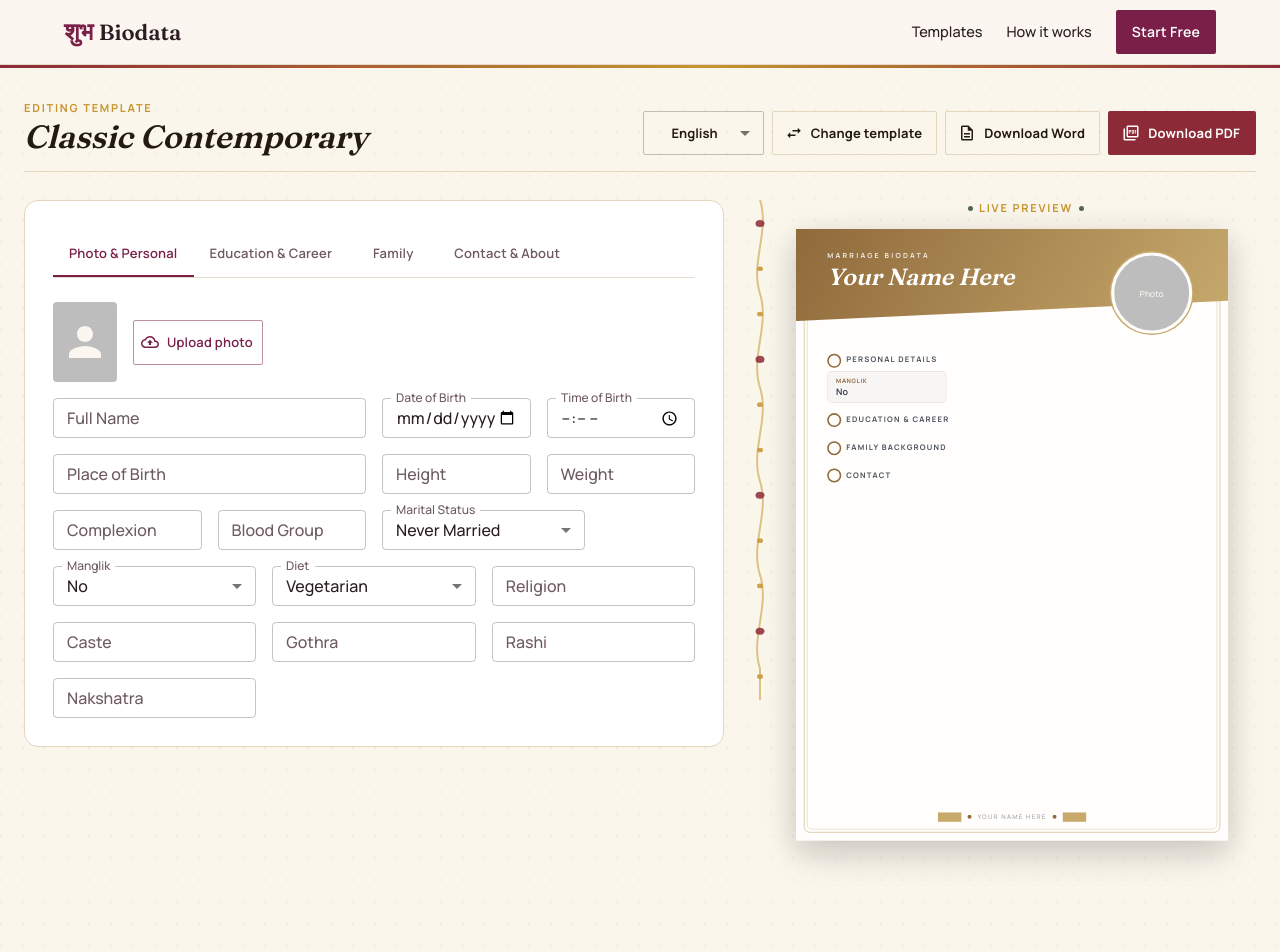
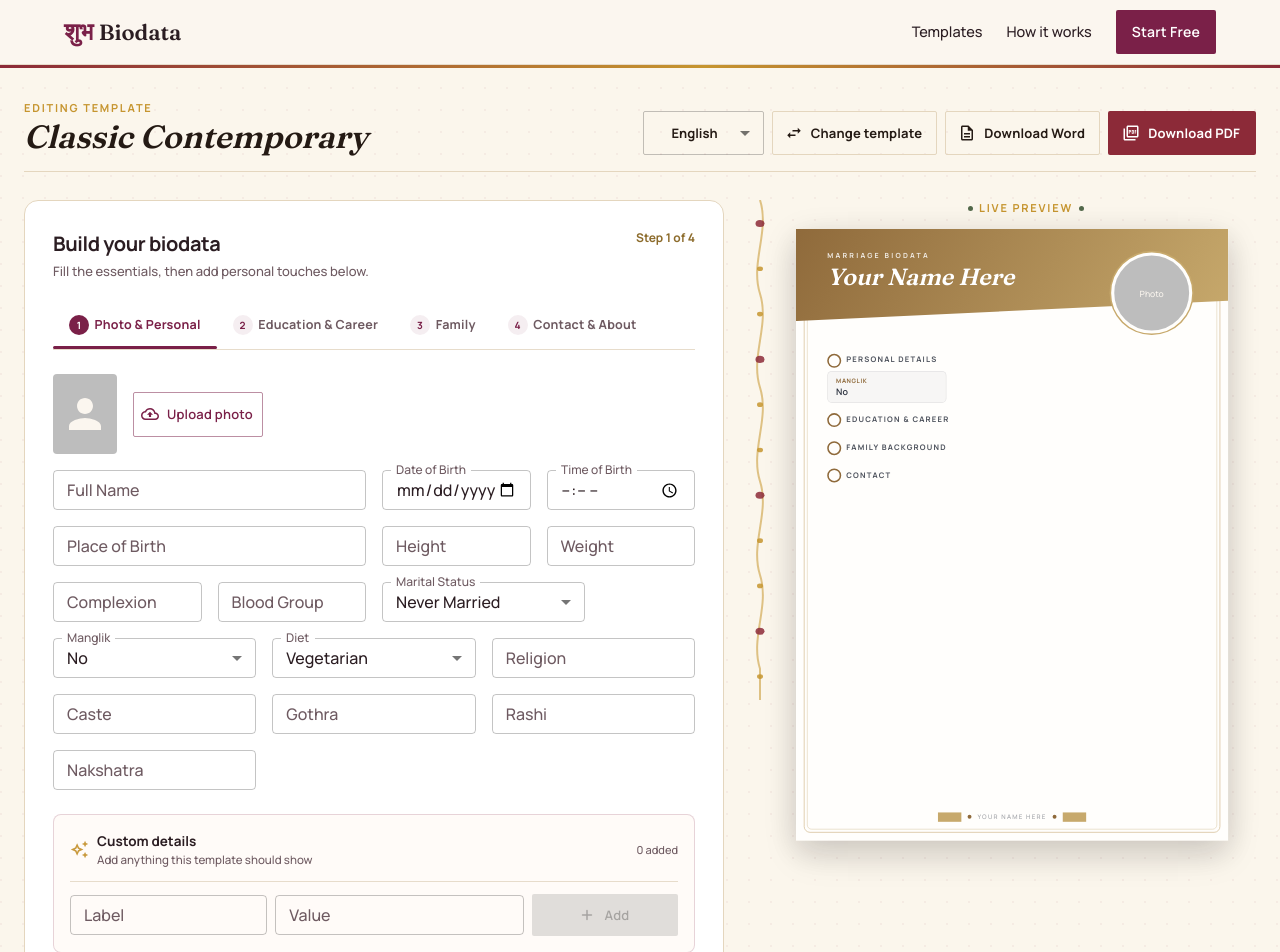
Before and after one commit to Ranjeet-lohar/Shubh-Biodata, a Next.js app: page /editor/classic-contemporary in a window 1280 px wide. Shown: the top 952 px of the page. Built offline with nearby package versions, Linux system fonts and the light colour scheme.

Commit message:
code update

```diff
--- a/src/components/BiodataForm.tsx
+++ b/src/components/BiodataForm.tsx
@@ -1,9 +1,14 @@
 "use client";
 
 import { useState, ChangeEvent } from "react";
-import { Box, Tabs, Tab, TextField, Grid, MenuItem, Avatar, Button } from "@mui/material";
+import { Box, Tabs, Tab, TextField, Grid, MenuItem, Avatar, Button, Paper, IconButton, Divider } from "@mui/material";
 import { Typography } from "@mui/material";
 import UploadIcon from "@mui/icons-material/CloudUploadOutlined";
+import AddIcon from "@mui/icons-material/AddRounded";
+import EditIcon from "@mui/icons-material/EditOutlined";
+import DeleteIcon from "@mui/icons-material/DeleteOutline";
+import CheckIcon from "@mui/icons-material/CheckRounded";
+import AutoAwesomeIcon from "@mui/icons-material/AutoAwesomeOutlined";
 import { BiodataFormData } from "@/lib/types";
 
 type Props = {
@@ -12,14 +17,97 @@ type Props = {
 };
 
 const tabs = ["Photo & Personal", "Education & Career", "Family", "Contact & About"];
+type ExtraSection = "personal" | "education" | "family" | "contact";
+
+function CustomDetails({ section, data, onChange }: { section: ExtraSection; data: BiodataFormData; onChange: (data: BiodataFormData) => void }) {
+  const [label, setLabel] = useState("");
+  const [value, setValue] = useState("");
+  const [editingIndex, setEditingIndex] = useState<number | null>(null);
+  const items = data.extras?.[section] || [];
+
+  const reset = () => {
+    setLabel("");
+    setValue("");
+    setEditingIndex(null);
+  };
+
+  const save = () => {
+    if (!label.trim() || !value.trim()) return;
+    const nextItems = [...items];
+    const item = { label: label.trim(), value: value.trim() };
+    if (editingIndex === null) nextItems.push(item);
+    else nextItems[editingIndex] = item;
+    onChange({ ...data, extras: { ...data.extras, [section]: nextItems } });
+    reset();
+  };
+
+  const edit = (index: number) => {
+    setLabel(items[index].label);
+    setValue(items[index].value);
+    setEditingIndex(index);
+  };
+
+  const remove = (index: number) => {
+    onChange({ ...data, extras: { ...data.extras, [section]: items.filter((_, itemIndex) => itemIndex !== index) } });
+    if (editingIndex === index) reset();
+  };
+
+  return (
+    <Paper variant="outlined" sx={{ mt: 3, p: { xs: 1.5, sm: 2 }, borderRadius: 2, borderColor: "rgba(122,32,72,0.18)", bgcolor: "rgba(255,250,246,0.72)" }}>
+      <Box sx={{ display: "flex", alignItems: "center", justifyContent: "space-between", gap: 1, mb: 1.5 }}>
+        <Box sx={{ display: "flex", alignItems: "center", gap: 1 }}>
+          <AutoAwesomeIcon sx={{ color: "secondary.main", fontSize: 19 }} />
+          <Box>
+            <Typography sx={{ fontWeight: 800, fontSize: 13.5 }}>Custom details</Typography>
+            <Typography sx={{ color: "text.secondary", fontSize: 11.5 }}>Add anything this template should show</Typography>
+          </Box>
+        </Box>
+        <Typography sx={{ color: "text.secondary", fontSize: 11 }}>{items.length} added</Typography>
+      </Box>
+      {items.length > 0 && (
+        <Box sx={{ mb: 1.5 }}>
+          {items.map((item, index) => (
+            <Box key={`${item.label}-${index}`} sx={{ display: "flex", alignItems: "center", justifyContent: "space-between", gap: 1, py: 0.8, borderTop: index ? "1px solid" : "none", borderColor: "divider" }}>
+              <Box sx={{ minWidth: 0 }}>
+                <Typography sx={{ fontSize: 11, color: "secondary.dark", fontWeight: 800, textTransform: "uppercase", letterSpacing: "0.06em" }}>{item.label}</Typography>
+                <Typography sx={{ fontSize: 13, overflow: "hidden", textOverflow: "ellipsis" }}>{item.value}</Typography>
+              </Box>
+              <Box sx={{ display: "flex", flexShrink: 0 }}>
+                <IconButton size="small" aria-label={`Edit ${item.label}`} onClick={() => edit(index)}><EditIcon fontSize="small" /></IconButton>
+                <IconButton size="small" aria-label={`Delete ${item.label}`} onClick={() => remove(index)}><DeleteIcon fontSize="small" /></IconButton>
+              </Box>
+            </Box>
+          ))}
+        </Box>
+      )}
+      <Divider sx={{ mb: 1.5 }} />
+      <Grid container spacing={1} alignItems="center">
+        <Grid item xs={12} sm={4}>
+          <TextField fullWidth size="small" label="Label" placeholder="Languages" value={label} onChange={(e) => setLabel(e.target.value)} />
+        </Grid>
+        <Grid item xs={12} sm={5}>
+          <TextField fullWidth size="small" label="Value" placeholder="English, Hindi" value={value} onChange={(e) => setValue(e.target.value)} onKeyDown={(e) => { if (e.key === "Enter") save(); }} />
+        </Grid>
+        <Grid item xs={12} sm={3}>
+          <Box sx={{ display: "flex", gap: 0.75 }}>
+            <Button fullWidth size="small" variant="contained" startIcon={editingIndex === null ? <AddIcon /> : <CheckIcon />} onClick={save} disabled={!label.trim() || !value.trim()} sx={{ textTransform: "none" }}>
+              {editingIndex === null ? "Add" : "Save"}
+            </Button>
+            {editingIndex !== null && <Button size="small" onClick={reset} sx={{ minWidth: 0, textTransform: "none" }}>Cancel</Button>}
+          </Box>
+        </Grid>
+      </Grid>
+    </Paper>
+  );
+}
 
 export default function BiodataForm({ data, onChange }: Props) {
   const [tab, setTab] = useState(0);
   const [showAll, setShowAll] = useState(false);
 
-  const set = <K extends keyof BiodataFormData>(section: K, patch: Partial<BiodataFormData[K]>) => {
+  function set<K extends keyof BiodataFormData>(section: K, patch: Partial<BiodataFormData[K]>) {
     onChange({ ...data, [section]: { ...(data[section] as any), ...patch } });
-  };
+  }
 
   const onPhoto = (e: ChangeEvent<HTMLInputElement>) => {
     const file = e.target.files?.[0];
@@ -31,20 +119,27 @@ export default function BiodataForm({ data, onChange }: Props) {
 
   return (
     <Box>
-
+      <Box sx={{ display: "flex", justifyContent: "space-between", alignItems: "flex-start", mb: 2.5, gap: 2 }}>
+        <Box>
+          <Typography sx={{ fontSize: 20, fontWeight: 800, letterSpacing: "-0.02em" }}>Build your biodata</Typography>
+          <Typography sx={{ color: "text.secondary", fontSize: 13, mt: 0.3 }}>Fill the essentials, then add personal touches below.</Typography>
+        </Box>
+        <Typography sx={{ color: "secondary.dark", fontSize: 12, fontWeight: 700, whiteSpace: "nowrap" }}>Step {tab + 1} of {tabs.length}</Typography>
+      </Box>
       <Tabs
         value={tab}
         onChange={(_, v) => setTab(v)}
         variant="scrollable"
         scrollButtons="auto"
-        sx={{ mb: 3, borderBottom: "1px solid", borderColor: "divider" }}
+        sx={{ mb: 3, borderBottom: "1px solid", borderColor: "divider", "& .MuiTabs-indicator": { height: 3, borderRadius: 3 } }}
       >
-        {tabs.map((t) => (
-          <Tab key={t} label={t} sx={{ fontSize: 13, textTransform: "none", fontWeight: 600 }} />
+        {tabs.map((t, index) => (
+          <Tab key={t} label={<Box component="span" sx={{ display: "flex", alignItems: "center", gap: 0.7 }}><Box component="span" sx={{ width: 20, height: 20, borderRadius: "50%", bgcolor: tab === index ? "primary.main" : "rgba(122,32,72,0.08)", color: tab === index ? "#fff" : "primary.main", display: "grid", placeItems: "center", fontSize: 10, fontWeight: 800 }}>{index + 1}</Box>{t}</Box>} sx={{ fontSize: 12.5, textTransform: "none", fontWeight: 700, minHeight: 48 }} />
         ))}
       </Tabs>
 
       {tab === 0 && (
+        <Box>
         <Grid container spacing={2}>
           <Grid item xs={12} sx={{ display: "flex", alignItems: "center", gap: 2 }}>
             <Avatar src={data.photoDataUrl || undefined} variant="rounded" sx={{ width: 64, height: 80 }} />
@@ -178,9 +273,12 @@ export default function BiodataForm({ data, onChange }: Props) {
             />
           </Grid>
         </Grid>
+        <CustomDetails section="personal" data={data} onChange={onChange} />
+        </Box>
       )}
 
       {tab === 1 && (
+        <Box>
         <Grid container spacing={2}>
           <Grid item xs={12} sm={6}>
             <TextField
@@ -211,9 +309,12 @@ export default function BiodataForm({ data, onChange }: Props) {
             />
           </Grid>
         </Grid>
+        <CustomDetails section="education" data={data} onChange={onChange} />
+        </Box>
       )}
 
       {tab === 2 && (
+        <Box>
         <Grid container spacing={2}>
           <Grid item xs={12} sm={6}>
             <TextField
@@ -287,9 +388,12 @@ export default function BiodataForm({ data, onChange }: Props) {
             />
           </Grid>
         </Grid>
+        <CustomDetails section="family" data={data} onChange={onChange} />
+        </Box>
       )}
 
       {tab === 3 && (
+        <Box>
         <Grid container spacing={2}>
           <Grid item xs={12}>
             <TextField
@@ -342,6 +446,8 @@ export default function BiodataForm({ data, onChange }: Props) {
             />
           </Grid>
         </Grid>
+        <CustomDetails section="contact" data={data} onChange={onChange} />
+        </Box>
       )}
     </Box>
   );
--- a/src/components/previews/TemplatePreview.tsx
+++ b/src/components/previews/TemplatePreview.tsx
@@ -1,7 +1,7 @@
 "use client";
 
 import { forwardRef, useEffect, useRef } from "react";
-import { Box } from "@mui/material";
+import { Box, Typography } from "@mui/material";
 import { BiodataFormData } from "@/lib/types";
 import TraditionalTemplate from "./TraditionalTemplate";
 import RoyalTemplate from "./RoyalTemplate";
@@ -11,6 +11,39 @@ import ElegantTemplate from "./ElegantTemplate";
 import MonogramTemplate from "./MonogramTemplate";
 import ContemporaryTemplate from "./ContemporaryTemplate";
 import { DocumentLanguage, translate } from "@/lib/language";
+
+function CustomDetailsPreview({ data, language }: { data: BiodataFormData; language: DocumentLanguage }) {
+  const sections = [
+    ...(data.extras?.personal || []),
+    ...(data.extras?.education || []),
+    ...(data.extras?.family || []),
+    ...(data.extras?.contact || []),
+  ];
+
+  if (sections.length === 0) return null;
+
+  return (
+    <Box sx={{ mx: 3, mb: 3, p: 2.5, border: "1px solid #E4D6BE", bgcolor: "#FFFCF7", breakInside: "avoid" }}>
+      <Box sx={{ mb: 1.5, pb: 0.8, borderBottom: "2px solid #C6952F" }}>
+        <Typography sx={{ fontSize: 14, fontWeight: 800, color: "#7A2048", textTransform: "uppercase", letterSpacing: "0.08em" }}>
+          {translate("Additional Details", language)}
+        </Typography>
+      </Box>
+      <Box sx={{ display: "grid", gridTemplateColumns: "repeat(2, minmax(0, 1fr))", gap: 1.5 }}>
+        {sections.map((item, index) => (
+          <Box key={`${item.label}-${index}`} sx={{ minWidth: 0 }}>
+            <Typography sx={{ fontSize: 9, fontWeight: 800, color: "#8F6A3B", textTransform: "uppercase", letterSpacing: "0.08em" }}>
+              {item.label}
+            </Typography>
+            <Typography sx={{ mt: 0.25, fontSize: 12, color: "#241A14", overflowWrap: "anywhere" }}>
+              {item.value}
+            </Typography>
+          </Box>
+        ))}
+      </Box>
+    </Box>
+  );
+}
 
 const TemplatePreview = forwardRef<HTMLDivElement, { templateId: string; data: BiodataFormData; language?: DocumentLanguage }>(
   function TemplatePreview({ templateId, data, language = "en" }, ref) {
@@ -103,6 +136,7 @@ const TemplatePreview = forwardRef<HTMLDivElement, { templateId: string; data: B
         }}
       >
         {content}
+        <CustomDetailsPreview data={data} language={language} />
       </Box>
     );
   }
--- a/src/lib/language.ts
+++ b/src/lib/language.ts
@@ -4,6 +4,7 @@ type TranslationKey =
   | "Marriage Biodata"
   | "Biodata for Marriage"
   | "Personal Details"
+  | "Additional Details"
   | "Personal"
   | "Education"
   | "Career"
@@ -52,6 +53,7 @@ const hindi: Record<TranslationKey, string> = {
   "Marriage Biodata": "विवाह बायोडाटा",
   "Biodata for Marriage": "विवाह हेतु बायोडाटा",
   "Personal Details": "व्यक्तिगत विवरण",
+  "Additional Details": "अतिरिक्त विवरण",
   Personal: "व्यक्तिगत",
   Education: "शिक्षा",
   Career: "करियर",
```
Also changed, not shown: 1 other file (tests, documents, lock files or other folders).
